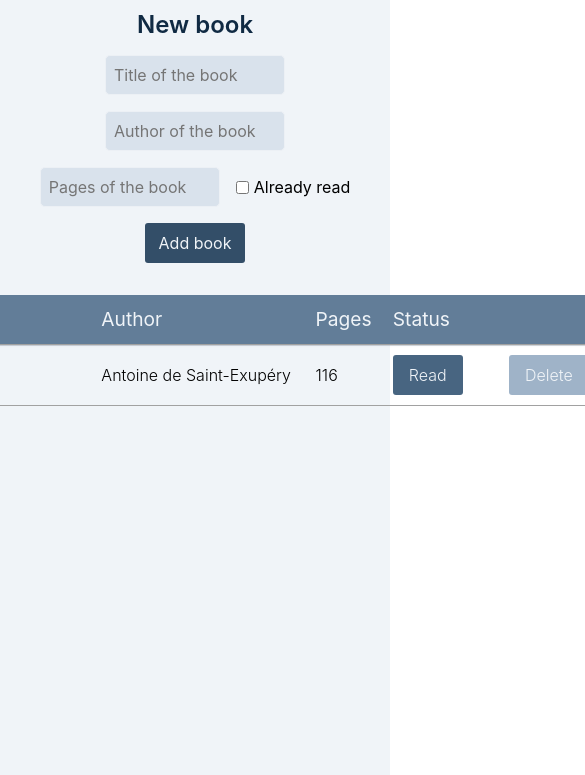
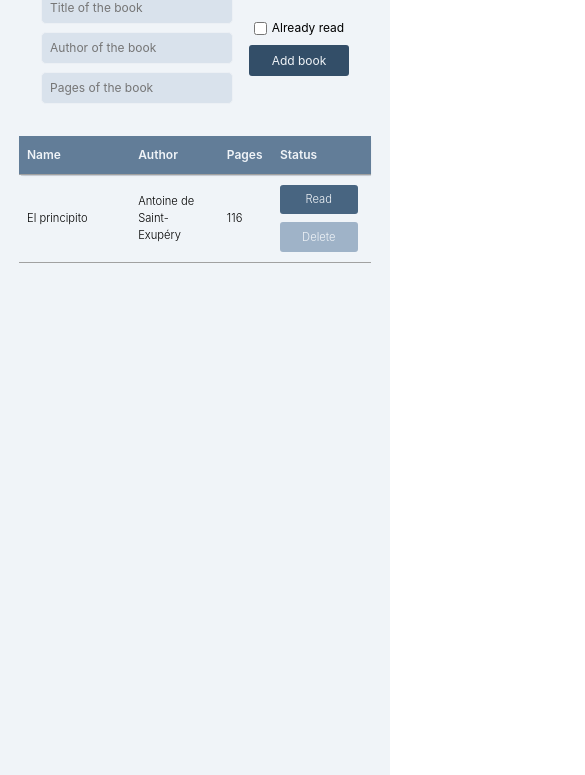
Before and after one commit to vlunaklick/library_ls, a plain HTML site: page index.html in a window 390 px wide. Shown: the part 69-844 px from the top of the page, 585 px wide, since content can reach past the window. Drawn offline with Linux system fonts and the light colour scheme.

Commit message:
made responsive

```diff
--- a/index.html
+++ b/index.html
@@ -1,28 +1,31 @@
 <!DOCTYPE html>
 <head>
     <meta charset="UTF-8">
+    <meta content='width=device-width,initial-scale=1' name='viewport'>
     <title>Your library</title>
     <link rel="stylesheet" href="style.css">
 </head>
 <body>
 
+    <main id="container">
         <header id="header">
             <h1 id="header-title">Library: Your bookshelf</h1>
-    </header>
-
-    <main id="container">
-        <div id="form-addbook">
-            <h3 class="form-addbook-title">New book</h3>
             <form id="form-addbook-form" action="">
+                <div class="form-addbook-form-left">
                     <input id="form-addbook-form-title" class="form-addbook-form-box" type="text" placeholder="Title of the book" required>
                     <input id="form-addbook-form-author" class="form-addbook-form-box" type="text" placeholder="Author of the book" required>
                     <input id="form-addbook-form-pages" class="form-addbook-form-box" min="0" type="number" placeholder="Pages of the book" required>
+                </div>
+                <div class="form-addbook-form-rigth">
                     <div id="form-addbook-form-checker">
                         <input id="form-addbook-form-checker-check" type="checkbox" name="read"><label for="form-addbook-form-checker-check">Already read</label>
                     </div>
                     <input id="form-addbook-form-added" type="submit" value="Add book">
+                </div>
             </form>
-        </div>
+
+        </header>
+
 
         <div id="library">
             <table id="library-table">
@@ -31,8 +34,7 @@
                         <th id="lib-name" class="library-table-firstrow-titles">Name</th>
                         <th id="lib-author" class="library-table-firstrow-titles">Author</th>
                         <th id="lib-pages" class="library-table-firstrow-titles">Pages</th>
-                        <th id="lib-status" class="library-table-firstrow-titles library-table-firstrow-titles-btn">Status</th>
-                        <th id="lib-empty" class="library-table-firstrow-titles library-table-firstrow-titles-btn"></th>
+                        <th id="lib-status" class="library-table-firstrow-titles">Status</th>
                     </tr>
                 </tbody>
                 <tbody id="library-table-addedrows">
--- a/script.js
+++ b/script.js
@@ -1,127 +1,135 @@
 // Constantes new book
 
-const titleN = document.getElementById('form-addbook-form-title');
-const authN = document.getElementById('form-addbook-form-author');
-const pageN = document.getElementById('form-addbook-form-pages');
-const checkN = document.getElementById('form-addbook-form-checker-check');
-const addN = document.getElementById('form-addbook-form');
-const bookLib = document.getElementById('library-table-addedrows');
-let btnDel = Array();
-let btnRed = Array();
-let library = checkLocalStorage();
+const titleN = document.getElementById('form-addbook-form-title')
+const authN = document.getElementById('form-addbook-form-author')
+const pageN = document.getElementById('form-addbook-form-pages')
+const checkN = document.getElementById('form-addbook-form-checker-check')
+const addN = document.getElementById('form-addbook-form')
+const bookLib = document.getElementById('library-table-addedrows')
+let btnDel = Array()
+let btnRed = Array()
+let library = checkLocalStorage()
 
-addN.addEventListener('submit', e =>{
-    e.preventDefault();
-    addBook();
-    showInTable();
-    clearForm();
-});
+addN.addEventListener('submit', e => {
+	e.preventDefault()
+	addBook()
+	showInTable()
+	clearForm()
+})
 
 // Función librería array
 
-function Book(name,auth,pages,read){
-    this.name = name,
-    this.auth = auth,
-    this.pages = pages,
-    this.read = read;
+function Book(name, auth, pages, read) {
+	;(this.name = name),
+		(this.auth = auth),
+		(this.pages = pages),
+		(this.read = read)
 }
 
-function addBook(){
-    let valP = new Book(titleN.value, authN.value, pageN.value, checkN.checked);
-    library.push(valP);
-    saveLocalStorage(library);
+function addBook() {
+	let valP = new Book(titleN.value, authN.value, pageN.value, checkN.checked)
+	library.push(valP)
+	saveLocalStorage(library)
 }
 
-function clearForm(){
-    titleN.value = "";
-    authN.value = "";
-    pageN.value = "";
-    checkN.checked = false;
+function clearForm() {
+	titleN.value = ''
+	authN.value = ''
+	pageN.value = ''
+	checkN.checked = false
 }
 
-function checkStatus(check){
-    return (check == true) ? "Read" : "Not Read"
+function checkStatus(check) {
+	return check == true ? 'Read' : 'Not Read'
 }
 
-function seeBookPlace(libro){
-    for (let i = 0; i < library.length;i++){
-        if (library[i] == libro){
+function seeBookPlace(libro) {
+	for (let i = 0; i < library.length; i++) {
+		if (library[i] == libro) {
 			return i
 		}
 	}
 }
 
-function changeReadOption(e){
-    if(e.target.textContent == "Read"){
-        e.target.textContent = "Not Read";
+function changeReadOption(e) {
+	if (e.target.textContent == 'Read') {
+		e.target.textContent = 'Not Read'
 		let ind = e.target.parentElement.parentElement.id
-        library[ind].read = false;
+		library[ind].read = false
 	} else {
-        e.target.textContent = "Read"
+		e.target.textContent = 'Read'
 		let ind = e.target.parentElement.parentElement.id
-        library[ind].read = true;
+		library[ind].read = true
 	}
-    saveLocalStorage(library);
+	saveLocalStorage(library)
 }
 
-function showInTable(){
-    bookLib.innerHTML = "";
-    if(library){
-        library.forEach((libro) =>{
-            let numI = seeBookPlace(libro);
+function showInTable() {
+	bookLib.innerHTML = ''
+	if (library) {
+		library.forEach(libro => {
+			let numI = seeBookPlace(libro)
 			const addBookk = `
                         <tr id="${numI}" class="book">
                             <td>${libro.name}</td>
                             <td>${libro.auth}</td>
                             <td>${libro.pages}</td>
                             <td class="library-table-firstrow-titles-btn">
-                                <button class="btn-read">${checkStatus(libro.read)}</button>
-                            </td>
-                            <td class="library-table-firstrow-titles-btn">
+                                <button class="btn-read">${checkStatus(
+																	libro.read
+																)}</button>
 																<button class="btn-delete ${numI}">Delete</button>
                             </td>
                         </tr>
-                `;
-            bookLib.insertAdjacentHTML("afterbegin", addBookk);
-        });
-        btnDel = Array.from(document.getElementsByClassName('btn-delete'));
-        btnRed = Array.from(document.getElementsByClassName('btn-read'));
-        btnDel.forEach(function(btn){
-            btn.addEventListener('click', e=>{
-                deleteBook(e);
-            });
-        });
-        btnRed.forEach(function(btn) {
+                `
+			bookLib.insertAdjacentHTML('afterbegin', addBookk)
+		})
+		btnDel = Array.from(document.getElementsByClassName('btn-delete'))
+		btnRed = Array.from(document.getElementsByClassName('btn-read'))
+		btnDel.forEach(function (btn) {
+			btn.addEventListener('click', e => {
+				deleteBook(e)
+			})
+		})
+		btnRed.forEach(function (btn) {
 			btn.addEventListener('click', changeReadOption)
-        });
+		})
 	}
 }
 
-function deleteBook(e){
-    let busc = e.target.classList[1];
-    library.splice(busc,1);
-    saveLocalStorage(library);
-    showInTable(library);
+function deleteBook(e) {
+	let busc = e.target.classList[1]
+	library.splice(busc, 1)
+	saveLocalStorage(library)
+	showInTable(library)
 }
 
 // Función localStorage
 
-function checkLocalStorage(){
-    let library = Array();
-    if(localStorage.getItem('lalib') !== "[]" && localStorage.getItem('lalib') !== null ){
-        let val = localStorage.getItem('lalib');
-        library = JSON.parse(val);
-    } else{
+function checkLocalStorage() {
+	let libArray = Array()
+	if (
+		localStorage.getItem('lalib') !== '[]' &&
+		localStorage.getItem('lalib') !== null
+	) {
+		let val = localStorage.getItem('lalib')
+		libArray = JSON.parse(val)
+	} else {
 		localStorage.removeItem('lalib')
-        const testVal = new Book("El principito","Antoine de Saint-Exupéry",116,true);
-        library.push(testVal);
+		const testVal = new Book(
+			'El principito',
+			'Antoine de Saint-Exupéry',
+			116,
+			true
+		)
+		libArray.push(testVal)
 	}
-    return library
+	return libArray
 }
 
-function saveLocalStorage(array){
-    let subida = JSON.stringify(array);
-    localStorage.setItem('lalib', subida);
+function saveLocalStorage(array) {
+	let subida = JSON.stringify(array)
+	localStorage.setItem('lalib', subida)
 }
 
 showInTable()
--- a/style.css
+++ b/style.css
@@ -76,28 +76,31 @@ p, h1, h2, h3, h4, h5, h6 {
 /* Reset CSS */
 
 #header{
-    padding: .75rem 0 0 0;
     display: flex;
     align-items: center;
-    justify-content: center;
     background-color: var(--background);
+    width: 51.0625rem;
+    flex-direction: column;
+    gap: 1rem;
 }
 
 #header-title{
     color: var(--font-header);
     font-size: 2rem;
     font-weight: 600;
+    width: 100%;
 }
 
 #container{
     width: 100%;
-    padding: 1rem 1.5rem;
-    min-height: calc(100vh - 3.75rem);
+    padding: 1rem 0;
+    height: 100%;
     display: flex;
     flex-direction: column;
     align-items: center;
     gap: 2rem;
     background-color: var(--background);
+    overflow-x: hidden;
 }
 
 #form-addbook{
@@ -131,6 +134,7 @@ p, h1, h2, h3, h4, h5, h6 {
 #form-addbook-form-checker{
     display: flex;
     align-items: center;
+    font-size: 0.9rem;
 }
 #form-addbook-form-checker label{
     margin-left: .3125rem;
@@ -139,7 +143,6 @@ p, h1, h2, h3, h4, h5, h6 {
 #form-addbook-form{
     display: flex;
     gap: 1rem;
-    flex-wrap: wrap;
     justify-content: center;
     align-items: center;
 }
@@ -165,7 +168,7 @@ p, h1, h2, h3, h4, h5, h6 {
 
 #library{
     height: 100%;
-    min-width: 51.0625rem;
+    width: 51.0625rem;
 }
 .btn-read{
     padding: .5rem 1rem;
@@ -175,6 +178,7 @@ p, h1, h2, h3, h4, h5, h6 {
     background-color: var(--btn-read);
     color: var(--font-btns);
     font-weight: 300;
+    width: 100px;
 }
 .btn-read:hover{
     background-color: var(--btn-read-hover);
@@ -188,6 +192,7 @@ p, h1, h2, h3, h4, h5, h6 {
     border-radius: .1875rem;
     color: var(--font-btns);
     font-weight: 300;
+    width: 100px;
 }
 .btn-delete:hover{
     background-color: var(--btn-del-hover);
@@ -214,11 +219,7 @@ th, td{
 }
 
 #lib-status{
-    width: calc(7.785437rem - 1rem)
-}
-
-#lib-empty{
-    width: calc(6.35625rem - 1rem);
+    width: 7.4375rem;
 }
 
 #lib-name{
@@ -230,3 +231,132 @@ th, td{
 #lib-pages{
     width: calc(4.65rem - 1rem);
 }
+
+.form-addbook-form-left{
+    display: flex;
+    gap: 1rem;
+}
+
+.form-addbook-form-rigth{
+    display: flex;
+    gap: 1rem;
+}
+
+@media screen and (max-width: 840px) {
+    #header{
+        width: 35.625rem;
+    }
+    .form-addbook-form-left{
+        flex-wrap: wrap;
+        gap: 0.5rem;
+        width: 70%;
+    }
+
+    .form-addbook-form-rigth{
+        flex-direction: column;
+        gap: 0.5rem;
+    }
+    #form-addbook-form{
+        width: 100%;
+        justify-content: left;
+    }
+    #form-addbook-form-checker label{
+        font-size: .75rem;
+    }
+    #form-addbook-form-added{
+        padding: .4rem 0.5rem;
+        width: 6.25rem;
+        font-size: 0.75rem;
+        height: auto;
+    }
+    #form-addbook-form-checker{
+        justify-content: center;
+    }
+    .library-table-firstrow-titles{
+        font-size: 0.9rem;
+        font-weight: 600;
+    }
+    td{
+        font-size: 0.8rem;
+    }
+    #library{
+        width: 35.625rem;
+    }
+    .btn-read{
+        padding: .4rem .5rem;
+        width: 95px;
+    }
+    .btn-delete{
+        padding: .4rem 0.5rem;
+        width: 95px;
+    }
+    .library-table-firstrow-titles-btn{
+        display: flex;
+        flex-direction: column;
+        gap: 0.5rem;
+    }
+}
+
+@media screen and (max-width: 580px) {
+    #form-addbook-form{
+        justify-content: center;
+    }
+    #header-title{
+        font-size: 1.2rem;
+        transform: translate(5%);
+    }
+    #header{
+        width: 23.125rem;
+    }
+    .form-addbook-form-box{
+        width: 12rem;
+        height: 2rem;
+        font-size: .75rem;
+    }
+    #form-addbook-form-checker label{
+        font-size: .75rem;
+    }
+    .form-addbook-form-left{
+        flex-direction: column;
+        gap: 0.5rem;
+        width: auto;
+    }
+
+    .form-addbook-form-rigth{
+        flex-direction: column;
+        gap: 0.5rem;
+        width: auto;
+    }
+    #form-addbook-form-added{
+        padding: .4rem 0.5rem;
+        width: 6.25rem;
+        font-size: 0.75rem;
+        height: auto;
+    }
+    #form-addbook-form-checker{
+        justify-content: center;
+    }
+    .library-table-firstrow-titles{
+        font-size: .75rem;
+        font-weight: 600;
+    }
+    td{
+        font-size: .7rem;
+    }
+    #library{
+        width: 22rem;
+    }
+    .btn-read{
+        padding: .4rem .5rem;
+        width: 4.855188rem;
+    }
+    .btn-delete{
+        padding: .4rem 0.5rem;
+        width: 4.855188rem;
+    }
+    .library-table-firstrow-titles-btn{
+        display: flex;
+        flex-direction: column;
+        gap: 0.5rem;
+    }
+}
```
Lines whose indentation alone changed are shown as unchanged.
